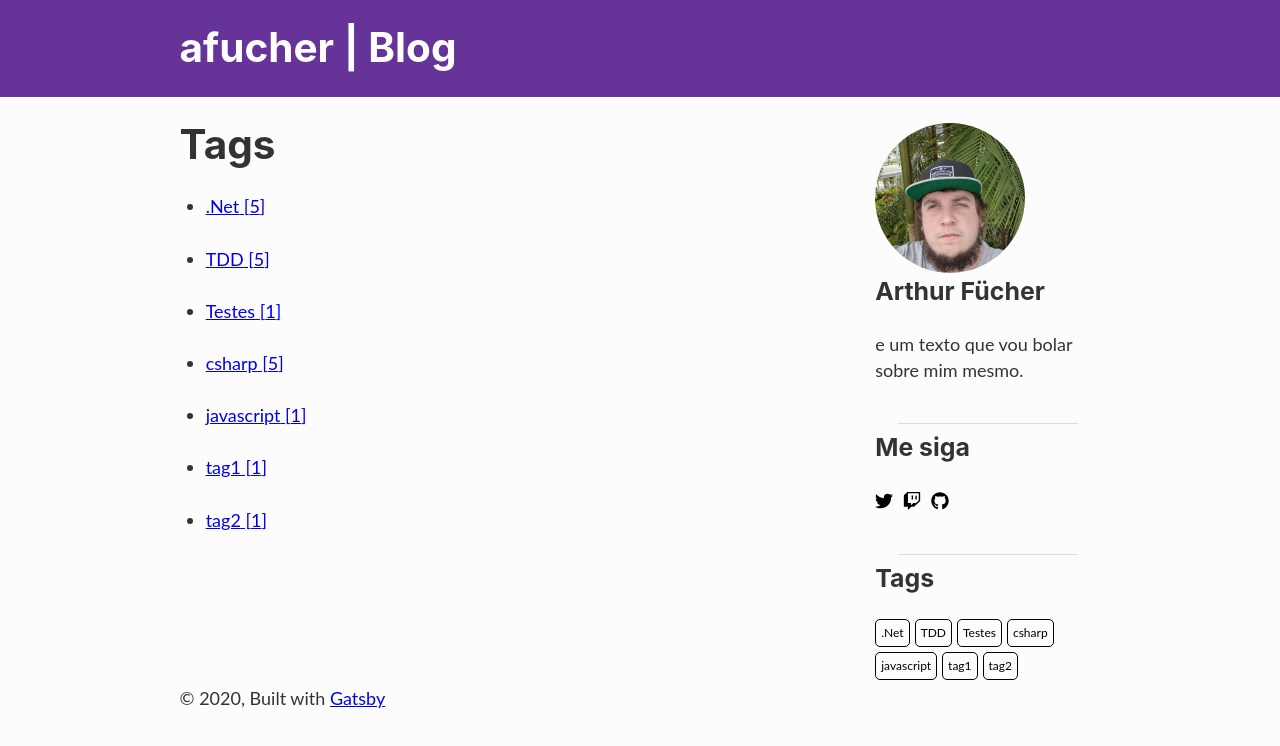
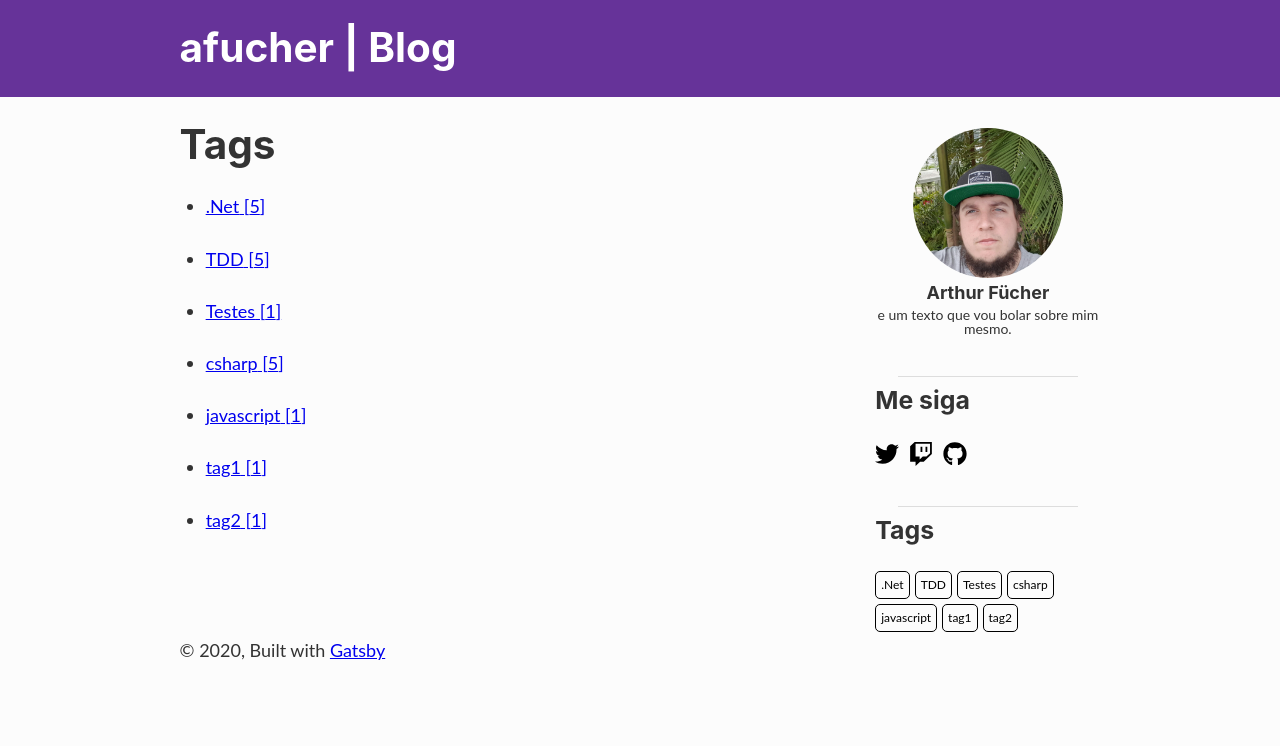
Before and after one commit to afucher/afucher.github.io, a Gatsby site: page /tags in a window 1280 px wide. Built offline with nearby package versions, Linux system fonts and the light colour scheme; Gatsby itself is replaced by a stand-in of ours.

Commit message:
finaliza barra lateral

```diff
--- a/src/components/sidebar.js
+++ b/src/components/sidebar.js
@@ -19,6 +19,21 @@ const SocialContainer = styled.ul`
     margin-bottom: 20px;
 `
 
+const PersonalInfoContainer = styled.div`
+    text-align: center;
+
+    h3 {
+        font-size: 18px;
+        margin-bottom: 5px;
+    }
+
+    p {
+        font-size: 14px;
+        line-height: 14px;
+        margin-bottom: 5px;
+    }
+`
+
 const HorizontalRuler = styled.hr`
     height: 1px;
     background-color: #DDD;
@@ -28,7 +43,7 @@ const HorizontalRuler = styled.hr`
 
 const SocialItem = styled(props => <li {...props}>
             <a href={props.link} target="_blank" rel="noopener noreferrer">
-                <FontAwesomeIcon icon={props.icon}/>
+                <FontAwesomeIcon size="lg" icon={props.icon}/>
             </a>
         </li>)`
     display: inline;
@@ -41,7 +56,7 @@ const SocialItem = styled(props => <li {...props}>
 const StyledImage = styled(props => <ArthurImage {...props}/>)`
     max-width: 150px;
     border-radius: 50%;
-    margin-bottom: 5px;
+    margin: 5px auto;
 `
 
 const Tag = styled(props => <Link {...props}/>)`
@@ -68,9 +83,11 @@ const Sidebar = () => {
     `)
 
     return <Container>
-        <StyledImage />
-        <h3>Arthur Fücher</h3>
-        <p>e um texto que vou bolar sobre mim mesmo.</p>
+        <PersonalInfoContainer>
+            <StyledImage />
+            <h3>Arthur Fücher</h3>
+            <p>e um texto que vou bolar sobre mim mesmo.</p>
+        </PersonalInfoContainer>
         <HorizontalRuler />
         <h3>Me siga</h3>
         <SocialContainer>
```
